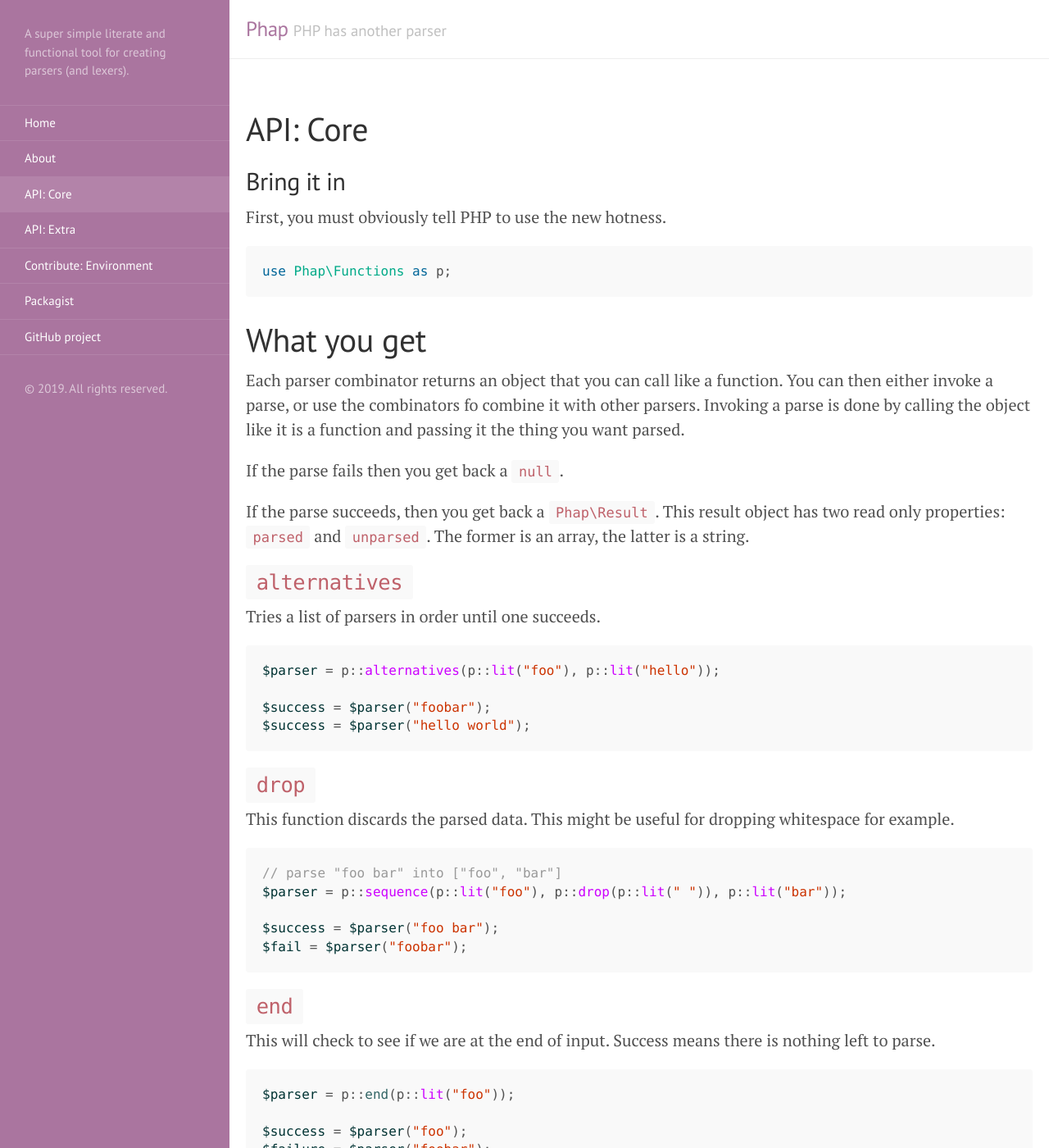
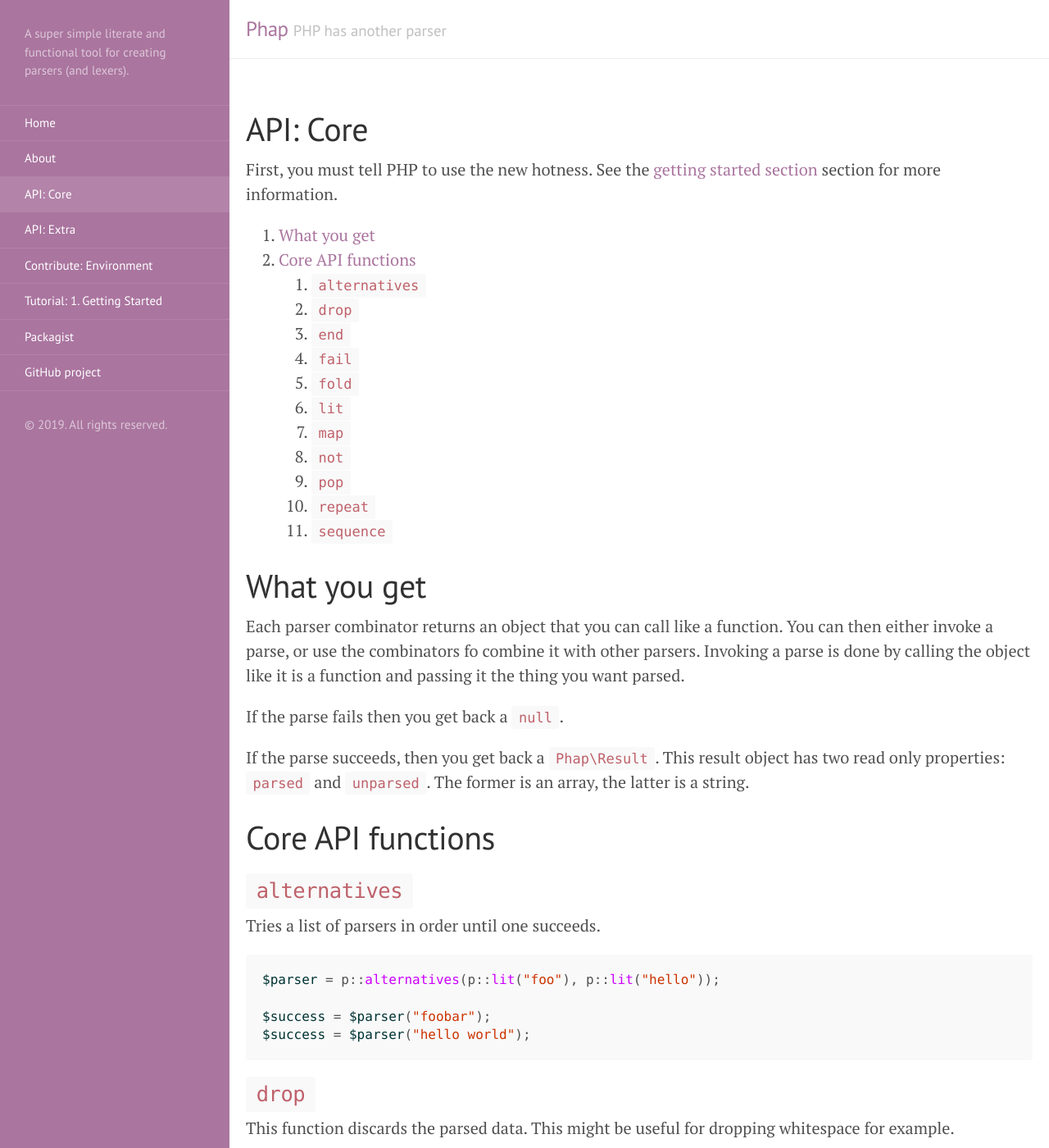
Before and after one commit to ylixir/phap, a Jekyll site: the page built from docs/api/api-core.md, in a window 1280 px wide and 1400 px high. Shown: the whole window at 82% size. Built offline with Jekyll 4.4.1, drawn with Linux system fonts in a browser that asks for light colours.

Commit message:
added a getting started section also interlinked api and getting started sections added tables of contents to doc pages

````diff
--- a/docs/api/api-core.md
+++ b/docs/api/api-core.md
@@ -3,13 +3,11 @@ layout: page
 title: "API: Core"
 ---
 
-## Bring it in
+First, you must tell PHP to use the new hotness. See the [getting started section](/tutorial/getting-started) section for more information.
 
-First, you must obviously tell PHP to use the new hotness.
-
-```php
-use Phap\Functions as p;
-```
+<!-- prettier-ignore -->
+1. Table of Contents
+{:toc}
 
 # What you get
 
@@ -18,6 +16,8 @@ Each parser combinator returns an object that you can call like a function. You
 If the parse fails then you get back a `null`.
 
 If the parse succeeds, then you get back a `Phap\Result`. This result object has two read only properties: `parsed` and `unparsed`. The former is an array, the latter is a string.
+
+# Core API functions
 
 ## `alternatives`
 
````
Also changed, not shown: docs/api/api-extra.md (+4 -2 lines), docs/tutorial/getting-started.md (added, +35 -0 lines).
